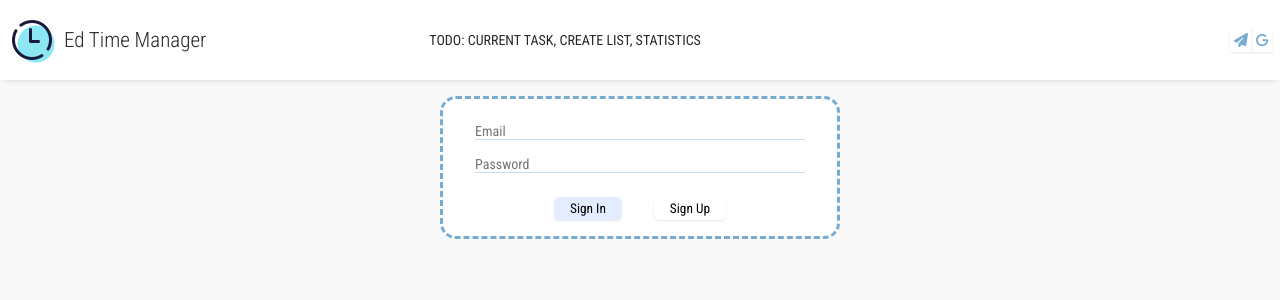
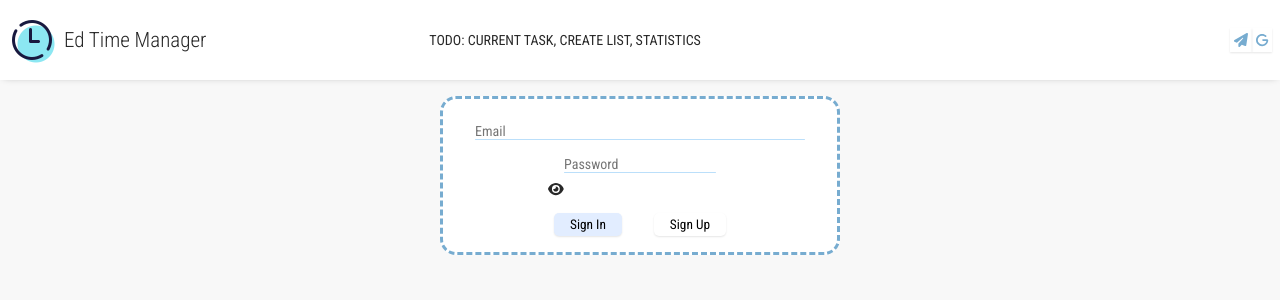
Before and after one commit to AdolfSenpai/time-manager, a React (Create React App) app in the folder ui/: page / in a window 1280 px wide. Shown: the top 300 px of the page. Built offline with nearby package versions, Linux system fonts and the light colour scheme.

Commit message:
Show password icon

```diff
--- a/ui/src/components/AuthForm/AuthForm.tsx
+++ b/ui/src/components/AuthForm/AuthForm.tsx
@@ -4,12 +4,17 @@ import styles from "src/components/AuthForm/AuthForm.module.scss";
 import React from "react";
 import EtmButton from "src/components/common/EtmButton/EtmButton";
 import EtmInput from "src/components/common/EtmInput/EtmInput";
+import { faEye } from "@fortawesome/free-solid-svg-icons";
+import { faEyeSlash } from "@fortawesome/free-solid-svg-icons";
+import {FontAwesomeIcon} from "@fortawesome/react-fontawesome";
 
 export default function AuthForm() {
 
     const [isRegistration, setIsRegistration] = useState<boolean>(false);
-
-
+    const [isPasswordShown, setIsPasswordShown] = useState<boolean>(false);
+    const [email, setEmail] = useState<string>("");
+    const [password, setPassword] = useState<string>("");
+    const [name, setName] = useState<string>("");
 
     return(
         <form className={styles.AuthForm}>
@@ -17,7 +22,13 @@ export default function AuthForm() {
             <CSSTransition in={isRegistration} timeout={300} unmountOnExit>
                 <EtmInput type="text" placeholder="Name" />
             </CSSTransition>
-            <EtmInput type="text" placeholder="Password" />
+            <div>
+                <EtmInput type="password" placeholder="Password" />
+                {
+                    ( isPasswordShown && <FontAwesomeIcon icon={faEyeSlash}/> )
+                    || <FontAwesomeIcon icon={faEye}/>
+                }
+            </div>
             <div className={styles.Buttons}>
                 <CSSTransition in={!isRegistration} timeout={300} unmountOnExit>
                     <EtmButton>Sign In</EtmButton>
--- a/ui/tsconfig.json
+++ b/ui/tsconfig.json
@@ -21,7 +21,11 @@
     "noEmit": true,
     "jsx": "react-jsx",
     "strictNullChecks": true,
-    "noImplicitAny": true
+    "noImplicitAny": true,
+    "typeRoots": [
+      "./node_modules/@types",
+      "./node_modules/@fortawesome",
+    ]
   },
   "include": [
     "src",
```
